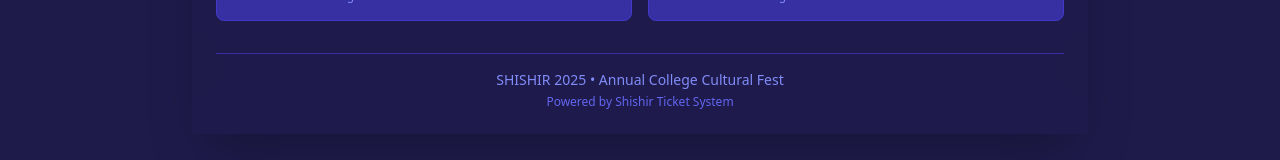
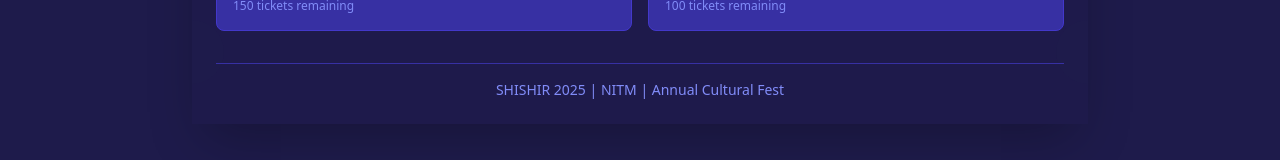
Before and after one commit to NIT-Meghalaya-Coding-Club/shishir-2026, a Next.js app: page /ticket in a window 1280 px wide. Shown: the part 591-751 px from the top of the page. Built offline with nearby package versions, Linux system fonts and the light colour scheme; no server answers.

Commit message:
minor update

```diff
--- a/src/components/tickets/ticket.tsx
+++ b/src/components/tickets/ticket.tsx
@@ -678,10 +678,10 @@ const ShishirTicketSeller: React.FC = () => {
 
             {/* Footer */}
             <div className="mt-8 pt-4 border-t border-indigo-800 text-center text-indigo-400 text-sm">
-              <p>SHISHIR 2025 • Annual College Cultural Fest</p>
-              <p className="text-xs mt-1 text-indigo-500">
-                Powered by Shishir Ticket System
-              </p>
+              <p>SHISHIR 2025 | NITM | Annual Cultural Fest</p>
+              {/* <p className="text-xs mt-1 text-indigo-500">
+
+              </p> */}
             </div>
           </div>
         </div>
```
